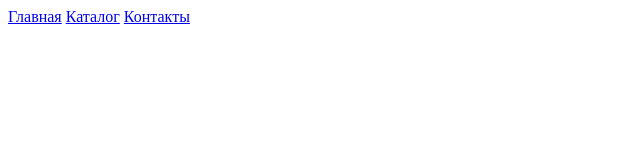
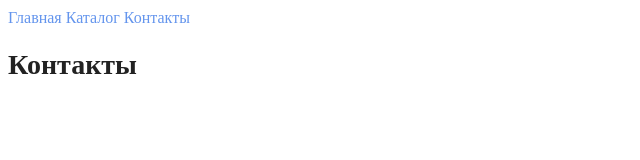
Before and after one commit to RUIHICY34455/WEBhtml, a plain HTML site: page contacts.html in a window 1280 px wide. Shown: the whole page, without its empty margins (0-640 px from the left). Drawn offline with Linux system fonts and the light colour scheme.

Commit message:
add style.css

```diff
--- a/contacts.html
+++ b/contacts.html
@@ -6,12 +6,14 @@
     <meta http-equiv="X-UA-Compatible" content="IE=edge">
     <meta name="viewport" content="width=device-width, initial-scale=1.0">
     <title>Document</title>
+    <link rel="stylesheet" href="style-css/style.css">
 </head>
 
 <body>
-    <a href="index.html">Главная</a>
-    <a href="catalog/catalog.html">Каталог</a>
-    <a href="contacts.html">Контакты</a>
+    <a class="link" href="index.html">Главная</a>
+    <a class="link" href="catalog/catalog.html">Каталог</a>
+    <a class="link" href="contacts.html">Контакты</a>
+    <h1 class="title">Контакты</h1>
 </body>
 
 </html>
```
